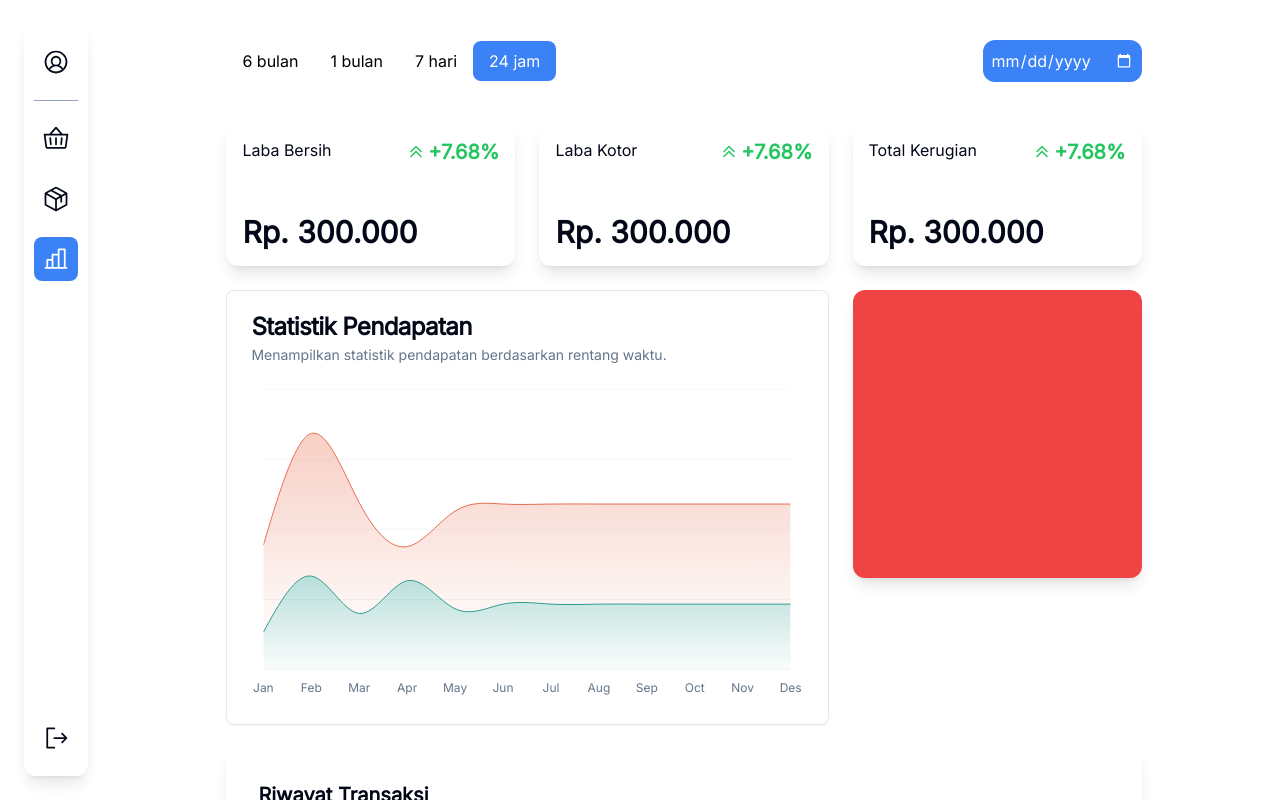
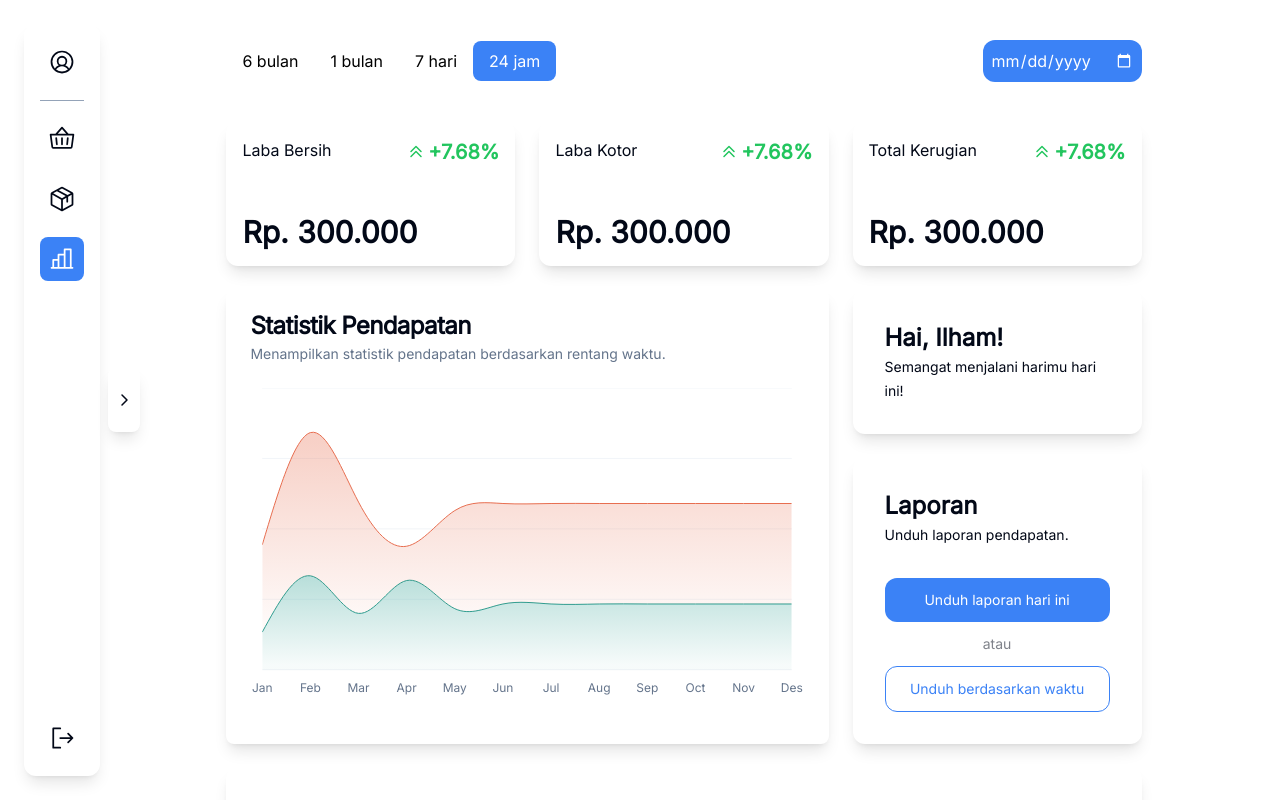
Before and after one commit to mutaqinmi/e-cash, a Next.js app: page / in a window 1280 px wide. Both pictures are taken after a click on the button 56 px from the left and 259 px from the top of the page. Shown: the top 800 px of the page. Built offline with nearby package versions, Linux system fonts and the light colour scheme.

Commit message:
feat: detail transaction and expandable sidebar

```diff
--- a/src/app/dashboard.tsx
+++ b/src/app/dashboard.tsx
@@ -4,14 +4,17 @@ import SegmentedButton from "@/components/segmented-button";
 import { useState } from "react";
 import InputDate from "@/components/input-date";
 import { LineChart } from "@/components/line-chart";
-import { PieCharts } from "@/components/pie-chart";
 import TableHead from "@/components/table-head";
 import TableRow from "@/components/table-row";
+import Button from "@/components/button";
+import OutlinedButton from "@/components/outlined-button";
+import DetailTransaction from "@/components/detail-transaction";
 
 export default function Dashboard(){
     const [period, setPeriod] = useState(3);
+    const [showDetail, setShowDetail] = useState(false);
     return <>
-        <div className="flex justify-between items-center sticky top-0 bg-white py-4 z-50">
+        <div className="flex justify-between items-center sticky top-0 bg-white py-4 z-40">
             <div>
                 <SegmentedButton label="6 bulan" active={period === 0 ? true : false} onClick={() => {setPeriod(0)}}/>
                 <SegmentedButton label="1 bulan" active={period === 1 ? true : false} onClick={() => {setPeriod(1)}}/>
@@ -27,21 +30,33 @@ export default function Dashboard(){
         </div>
         <div className="mt-6 grid grid-cols-3 gap-6">
             <LineChart/>
-            {/* <PieCharts/> */}
-            <div className="bg-red-500 h-72 col-span-1 p-4 rounded-xl shadow-lg"></div>
+            <div className="col-span-1">
+                <div className="h-fit p-8 rounded-xl shadow-lg mb-6">
+                    <h2 className="text-2xl font-semibold">Hai, Ilham!</h2>
+                    <span className="text-sm">Semangat menjalani harimu hari ini!</span>
+                </div>
+                <div className="h-fit p-8 rounded-xl shadow-lg">
+                    <h2 className="text-2xl font-semibold">Laporan</h2>
+                    <span className="text-sm">Unduh laporan pendapatan.</span>
+                    <Button label="Unduh laporan hari ini" className="mt-8"/>
+                    <span className="text-center w-full block my-3 text-sm opacity-50">atau</span>
+                    <OutlinedButton label="Unduh berdasarkan waktu"/>
+                </div>
+            </div>
         </div>
         <div className="mt-6 p-8 rounded-xl shadow-lg">
-            <h2 className="text-xl font-bold">Riwayat Transaksi</h2>
+            <h2 className="text-2xl font-bold">Riwayat Transaksi</h2>
             <span className="text-sm">Menampilkan riwayat transaksi berdasarkan rentang waktu.</span>
             <table className="w-full table-auto border-collapse mt-6">
-                <TableHead title={['ID Transaksi', 'Tanggal', 'Total Harga']}/>
-                <TableRow data={['T-1234567', '2021-08-01', 'Rp. 300.000']}/>
-                <TableRow data={['T-1234567', '2021-08-01', 'Rp. 300.000']}/>
-                <TableRow data={['T-1234567', '2021-08-01', 'Rp. 300.000']}/>
-                <TableRow data={['T-1234567', '2021-08-01', 'Rp. 300.000']}/>
-                <TableRow data={['T-1234567', '2021-08-01', 'Rp. 300.000']}/>
-                <TableRow data={['T-1234567', '2021-08-01', 'Rp. 300.000']}/>
+                <TableHead title={['ID Transaksi', 'Waktu', 'Total Harga']}/>
+                <TableRow data={['T-1234567', '2021-08-01', 'Rp. 300.000']} onClick={() => setShowDetail(true)}/>
+                <TableRow data={['T-1234567', '2021-08-01', 'Rp. 300.000']} onClick={() => setShowDetail(true)}/>
+                <TableRow data={['T-1234567', '2021-08-01', 'Rp. 300.000']} onClick={() => setShowDetail(true)}/>
+                <TableRow data={['T-1234567', '2021-08-01', 'Rp. 300.000']} onClick={() => setShowDetail(true)}/>
+                <TableRow data={['T-1234567', '2021-08-01', 'Rp. 300.000']} onClick={() => setShowDetail(true)}/>
+                <TableRow data={['T-1234567', '2021-08-01', 'Rp. 300.000']} onClick={() => setShowDetail(true)}/>
             </table>
         </div>
+        <DetailTransaction show={showDetail} setshow={setShowDetail}/>
     </>
 }
--- a/src/app/page.tsx
+++ b/src/app/page.tsx
@@ -7,6 +7,8 @@ import Dashboard from "./dashboard";
 
 export default function Main(){
     const [index, setIndex] = useState(0);
+    const [expand, setExpand] = useState(false);
+
     const body = () => {
         switch (index){
             case 0:
@@ -22,9 +24,9 @@ export default function Main(){
 
     return <>
         <div className="w-screen h-screen fixed z-50 bg-white flex justify-center items-center sm:hidden">Open in desktop for best experience.</div>
-        <SideBar index={setIndex}/>
-        <div className="pl-28 pt-6 pr-6 w-full flex justify-center">
-            <div className="w-4/5">{body()}</div>
+        <SideBar index={setIndex} expand={setExpand} expanded={expand}/>
+        <div className={`${expand ?  'pl-80' : 'pl-28'} transition-all ease-in-out duration-300 pt-6 pr-6 w-full flex justify-center`}>
+            <div className={expand ? 'w-11/12' : 'w-4/5'}>{body()}</div>
         </div>
     </>
 }
--- /dev/null
+++ b/src/components/detail-transaction.tsx
@@ -0,0 +1,39 @@
+import { X } from "@phosphor-icons/react";
+import TableHead from "./table-head";
+import TableRow from "./table-row";
+import { Dispatch, SetStateAction } from "react";
+import numberFormatter from "@/app/number-formatter";
+import Button from "./button";
+
+export default function DetailTransaction(props: {show: boolean; setshow: Dispatch<SetStateAction<boolean>>}) {
+    return <div className={`h-screen w-screen fixed top-0 left-0 z-50 bg-gray-500 bg-opacity-50 gap-2 justify-center items-center ${props.show ? 'flex' : 'hidden'}`}>
+        <div className="w-96 h-96 p-4 bg-white rounded-xl overflow-auto">
+            <table className="w-full table-auto border-collapse">
+                <TableHead title={['Nama Produk', 'Jumlah', 'Total']}/>
+                <TableRow data={['Produk 1', '10', 'Rp. 300.000']} detailed/>
+                <TableRow data={['Produk 1', '10', 'Rp. 300.000']} detailed/>
+                <TableRow data={['Produk 1', '10', 'Rp. 300.000']} detailed/>
+            </table>
+        </div>
+        <div className="w-80 h-96 p-4 bg-white rounded-xl relative flex flex-col justify-between">
+            <X className="absolute top-5 right-5" onClick={() => {props.setshow(false)}}/>
+            <div>
+                <h2 className="text-2xl font-semibold">Detail Transaksi</h2>
+                <span className="text-sm">Menampilkan detail transaksi yang dipilih.</span>
+                <div className="mt-5">
+                    <span className="block text-sm text-gray-400">ID Transaksi</span>
+                    <span className="block">T - 1234 5678</span>
+                </div>
+                <div className="mt-5">
+                    <span className="block text-sm text-gray-400">Waktu</span>
+                    <span className="block">2021-8-01</span>
+                </div>
+                <div className="mt-5">
+                    <span className="block text-sm text-gray-400">Jumlah</span>
+                    <span className="block">{numberFormatter('300000')}</span>
+                </div>
+            </div>
+            <Button label="Cetak Struk"/>
+        </div>
+    </div>
+}
--- a/src/components/icon-button.tsx
+++ b/src/components/icon-button.tsx
@@ -1,7 +1,7 @@
 import React from "react";
 
-export default function IconButton(props: {children: React.ReactNode; active: boolean; onClick?: () => void}){
-    return <button className={`p-2 transition ease-in-out rounded-lg ${props.active ? 'bg-blue-500 text-white' : ''}`} onClick={props.onClick}>
+export default function IconButton(props: {children: React.ReactNode; active: boolean; onClick?: () => void; className?: string}) {
+    return <button className={`p-2 transition ease-in-out rounded-lg w-full flex  items-center ${props.active ? 'bg-blue-500 text-white' : ''} ${props.className}`} onClick={props.onClick}>
         {props.children}
     </button>
 }
--- a/src/components/line-chart.tsx
+++ b/src/components/line-chart.tsx
@@ -42,7 +42,7 @@ const chartConfig = {
 
 export function LineChart() {
   return (
-    <Card className="col-span-2">
+    <Card className="col-span-2 shadow-lg border-none">
       <CardHeader>
         <CardTitle>Statistik Pendapatan</CardTitle>
         <CardDescription>
--- /dev/null
+++ b/src/components/outlined-button.tsx
@@ -0,0 +1,5 @@
+import React from "react";
+
+export default function OutlinedButton(props: {label?: string, icon?: React.ReactNode; onClick?: () => void, className?: string; disabled?: boolean}){
+    return <button className={`border border-blue-500 hover:bg-blue-500 w-full p-3 rounded-xl text-blue-500 hover:text-white text-sm disabled:border-blue-200 ${props.className}`} onClick={props.onClick} disabled={props.disabled ? true : false}>{props.label || props.icon}</button>
+}
--- a/src/components/sidebar.tsx
+++ b/src/components/sidebar.tsx
@@ -1,20 +1,21 @@
 'use client'
-import { Basket, ChartBar, Package, SignOut, UserCircle } from "@phosphor-icons/react";
+import { Basket, CaretLeft, CaretRight, ChartBar, Package, SignOut, UserCircle } from "@phosphor-icons/react";
 import IconButton from "./icon-button";
 import HDivider from "./h-divider";
 import { Dispatch, SetStateAction, useState } from "react";
 
-export default function SideBar(props: {index: Dispatch<SetStateAction<number>>}) {
+export default function SideBar(props: {index: Dispatch<SetStateAction<number>>; expand: Dispatch<SetStateAction<boolean>>; expanded: boolean}) {
     const [index, setIndex] = useState(0);
 
-    return <div className="fixed top-6 bottom-6 left-6 w-16 shadow-lg rounded-xl py-4 flex flex-col items-center justify-between">
-        <div className="flex flex-col items-center gap-4">
-            <IconButton active={false}><UserCircle size={28}/></IconButton>
+    return <div className={`transition-all ease-in-out duration-200 bg-white fixed top-6 bottom-6 left-6 rounded-xl shadow-lg py-4 px-4 flex flex-col justify-between z-40 ${props.expanded ? 'w-60 items-start' : 'w-fit items-center'}`}>
+        <div className="absolute top-1/2 -translate-y-1/2 -right-10 px-2 py-6 bg-white rounded-lg shadow-lg" onClick={() => {props.expanded ? props.expand(false) : props.expand(true)}}>{props.expanded ? <CaretLeft weight={'bold'}/> : <CaretRight weight={'bold'}/>}</div>
+        <div className="flex flex-col items-center gap-4 w-full">
+            <IconButton className={`${props.expanded ? 'justify-between' : 'justify-center'}`} active={false} onClick={() => {}}><div className="flex justify-center items-center"><UserCircle size={28}/><span className={`ml-4 ${props.expanded ? 'flex' : 'hidden'}`}></span></div></IconButton>
             <HDivider/>
-            <IconButton active={index === 0 ? true : false} onClick={() => {setIndex(0); props.index(0)}}><Basket size={28}/></IconButton>
-            <IconButton active={index === 1 ? true : false} onClick={() => {setIndex(1); props.index(1)}}><Package size={28}/></IconButton>
-            <IconButton active={index === 2 ? true : false} onClick={() => {setIndex(2); props.index(2)}}><ChartBar size={28}/></IconButton>
+            <IconButton className={`${props.expanded ? 'justify-between' : 'justify-center'}`} active={index === 0 ? true : false} onClick={() => {setIndex(0); props.index(0)}}><div className="flex justify-center items-center"><Basket size={28}/><span className={`ml-4 ${props.expanded ? 'flex' : 'hidden'}`}>Kasir</span></div><CaretRight weight="bold" size={14} className={props.expanded && index === 0 ? 'flex' : 'hidden'}/></IconButton>
+            <IconButton className={`${props.expanded ? 'justify-between' : 'justify-center'}`} active={index === 1 ? true : false} onClick={() => {setIndex(1); props.index(1)}}><div className="flex justify-center items-center"><Package size={28}/><span className={`ml-4 ${props.expanded ? 'flex' : 'hidden'}`}>Produk</span></div><CaretRight weight="bold" size={14} className={props.expanded && index === 1 ? 'flex' : 'hidden'}/></IconButton>
+            <IconButton className={`${props.expanded ? 'justify-between' : 'justify-center'}`} active={index === 2 ? true : false} onClick={() => {setIndex(2); props.index(2)}}><div className="flex justify-center items-center"><ChartBar size={28}/><span className={`ml-4 ${props.expanded ? 'flex' : 'hidden'}`}>Dashboard</span></div><CaretRight weight="bold" size={14} className={props.expanded && index === 2 ? 'flex' : 'hidden'}/></IconButton>
         </div>
-        <IconButton active={false}><SignOut size={28}/></IconButton>
+        <IconButton className={`${props.expanded ? 'justify-between' : 'justify-center'}`} active={false} onClick={() => {}}><div className="flex justify-center items-center"><SignOut size={28}/><span className={`ml-4 ${props.expanded ? 'flex' : 'hidden'}`}>Keluar</span></div><CaretRight weight="bold" size={14} className={props.expanded ? 'flex' : 'hidden'}/></IconButton>
     </div>
 }
--- a/src/components/table-head.tsx
+++ b/src/components/table-head.tsx
@@ -2,7 +2,7 @@ export default function TableHead(props: {title: string[]}){
     return <thead>
         <tr>
             {props.title.map((items) => {
-                return <th className="text-center text-gray-400 py-2" colSpan={items.includes("Nama") ? 2 : 1}>{items}</th>
+                return <th className="text-center text-gray-400 py-2">{items}</th>
             })}
         </tr>
     </thead>
--- a/src/components/table-row-cashier.tsx
+++ b/src/components/table-row-cashier.tsx
@@ -7,7 +7,7 @@ export default function TableRow(props: {id: number, name: string, price: number
     const [qty, setQty] = useState(1);
     return <tr>
         <td className="border-b border-gray-300 text-center py-2">{props.id}</td>
-        <td className="border-b border-gray-300 text-center py-2" colSpan={2}>{props.name}</td>
+        <td className="border-b border-gray-300 text-center py-2">{props.name}</td>
         <td className="border-b border-gray-300 text-center py-2">{numberFormatter(props.price.toString())}</td>
         <td className="border-b border-gray-300 text-center py-2"><IncrementCounter quantity={qty} setqty={setQty}/></td>
         <td className="border-b border-gray-300 text-center py-2">{numberFormatter(props.total.toString())}</td>
--- a/src/components/table-row.tsx
+++ b/src/components/table-row.tsx
@@ -1,12 +1,12 @@
 import { CaretRight } from "@phosphor-icons/react"
 
-export default function TableRow(props: {data: string[]}){
+export default function TableRow(props: {data: string[]; detailed?: boolean; onClick?: () => void}){
     return <tbody>
-        <tr>
+        <tr className="cursor-pointer" onClick={props.onClick}>
             {props.data.map((items) => {
                 return <td className="border-b border-gray-300 text-center py-2">{items}</td>
             })}
-            <td><CaretRight/></td>
+            {props.detailed ? null : <td><CaretRight/></td>}
         </tr>
     </tbody>
 }
```
